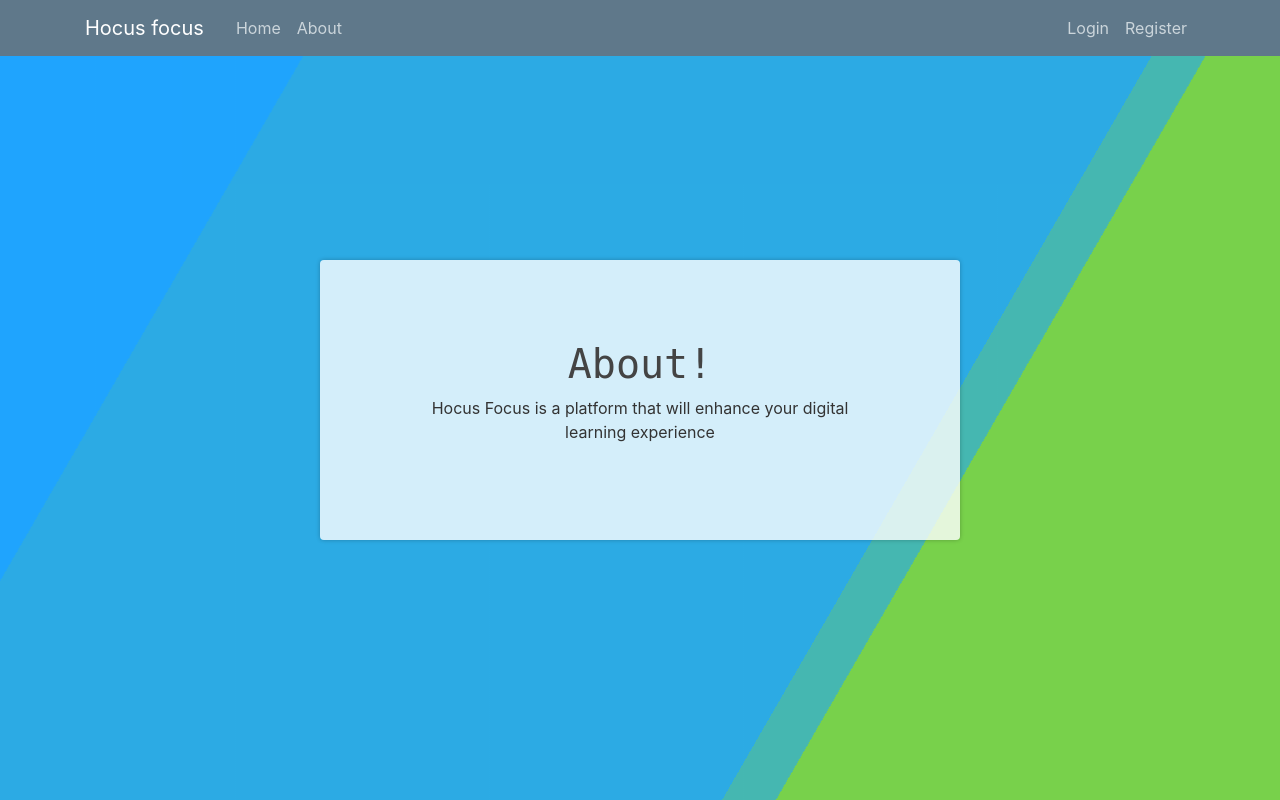
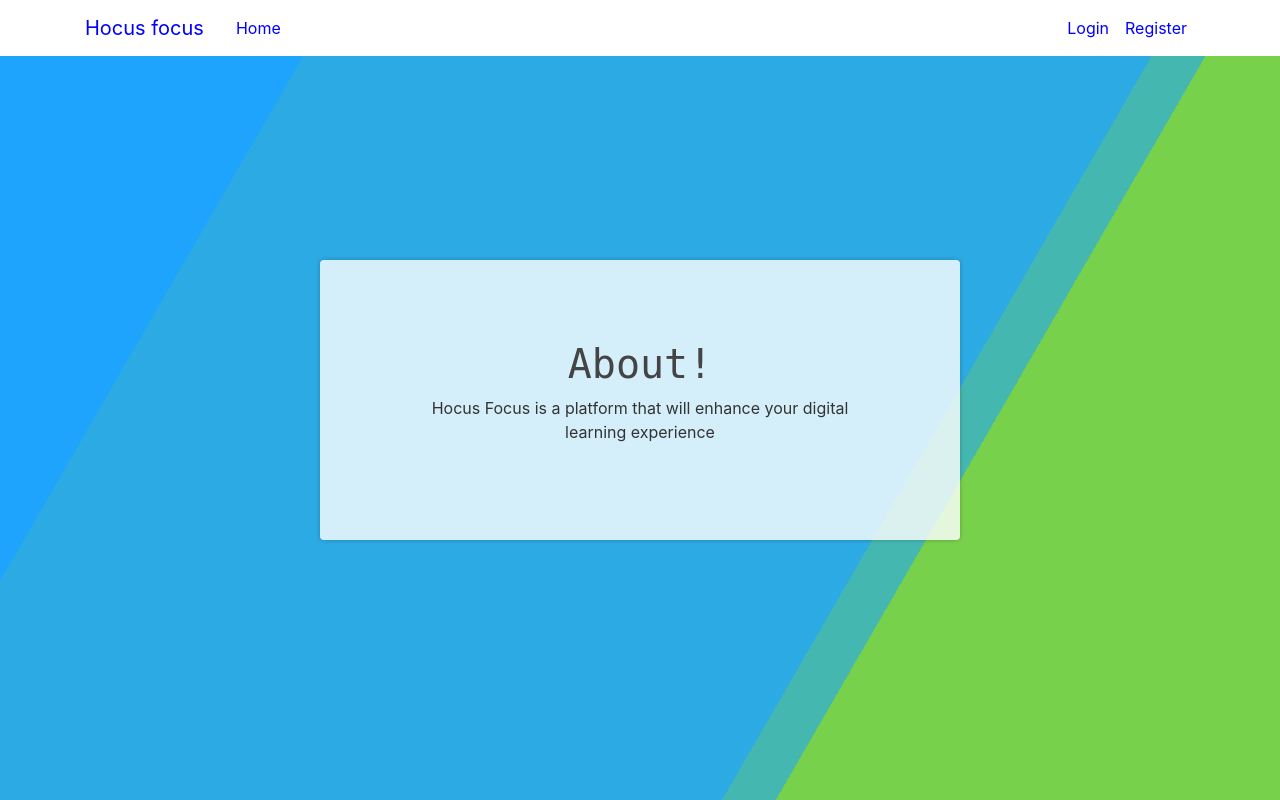
Before and after one commit to krishnashenoy123/SCL-Maxo, a Django app: page /about/ in a window 1280 px wide. Run offline with Django 3.2, Linux system fonts and the light colour scheme.

Commit message:
changes made to the header design

```diff
--- a/Project/focus/templates/focus/base.html
+++ b/Project/focus/templates/focus/base.html
@@ -4,6 +4,10 @@
 <head>
     <!doctype html>
 <html lang="en">
+  <style>
+}
+    .navbar a:hover{background-color: grey;color:white;}
+  </style>
   <head>
     <!-- Required meta tags -->
     <meta charset="utf-8">
@@ -21,25 +25,25 @@
 </head>
 <body>
     <header class="site-header">
-        <nav class="navbar navbar-expand-md navbar-dark bg-steel fixed-top">
+        <nav class="navbar navbar-expand-md navbar-dark bg-steel fixed-top" style="background-color: white;color:blue;">
           <div class="container">
-            <a class="navbar-brand mr-4" href="/">Hocus focus</a>
+            <a class="navbar-brand mr-4" href="{% url 'focus-about' %}" style="color: blue;">Hocus focus</a>
             <button class="navbar-toggler" type="button" data-toggle="collapse" data-target="#navbarToggle" aria-controls="navbarToggle" aria-expanded="false" aria-label="Toggle navigation">
             <span class="navbar-toggler-icon"></span>
             </button>
             <div class="collapse navbar-collapse" id="navbarToggle">
               <div class="navbar-nav mr-auto">
-                <a class="nav-item nav-link" href="{% url 'focus-home' %}">Home</a>
-                <a class="nav-item nav-link" href="{% url 'focus-about' %}">About</a>
+                <a class="nav-item nav-link" href="{% url 'focus-home' %}" style="color: blue;">Home</a>
+               <!-- <a class="nav-item nav-link" href="{% url 'focus-about' %}" style="color: blue;">About</a>-->
               </div>
               <!-- Navbar Right Side -->
               <div class="navbar-nav">
                 {% if user.is_authenticated %}
-                  <a class="nav-item nav-link" href="{% url 'logout' %}">Logout</a>
-                  <a class="nav-item nav-link" href="{% url 'profile' %}">Profile</a>
+                  <a class="nav-item nav-link" href="{% url 'logout' %}" style="color: blue;">Logout</a>
+                  <a class="nav-item nav-link" href="{% url 'profile' %}" style="color: blue;">Profile</a>
                 {% else %}
-                  <a class="nav-item nav-link" href="{% url 'login' %}">Login</a>
-                  <a class="nav-item nav-link" href="{% url 'register' %}">Register</a>
+                  <a class="nav-item nav-link" href="{% url 'login' %}" style="color: blue;">Login</a>
+                  <a class="nav-item nav-link" href="{% url 'register' %}" style="color: blue;">Register</a>
                 {% endif %}
 
               </div>
```
